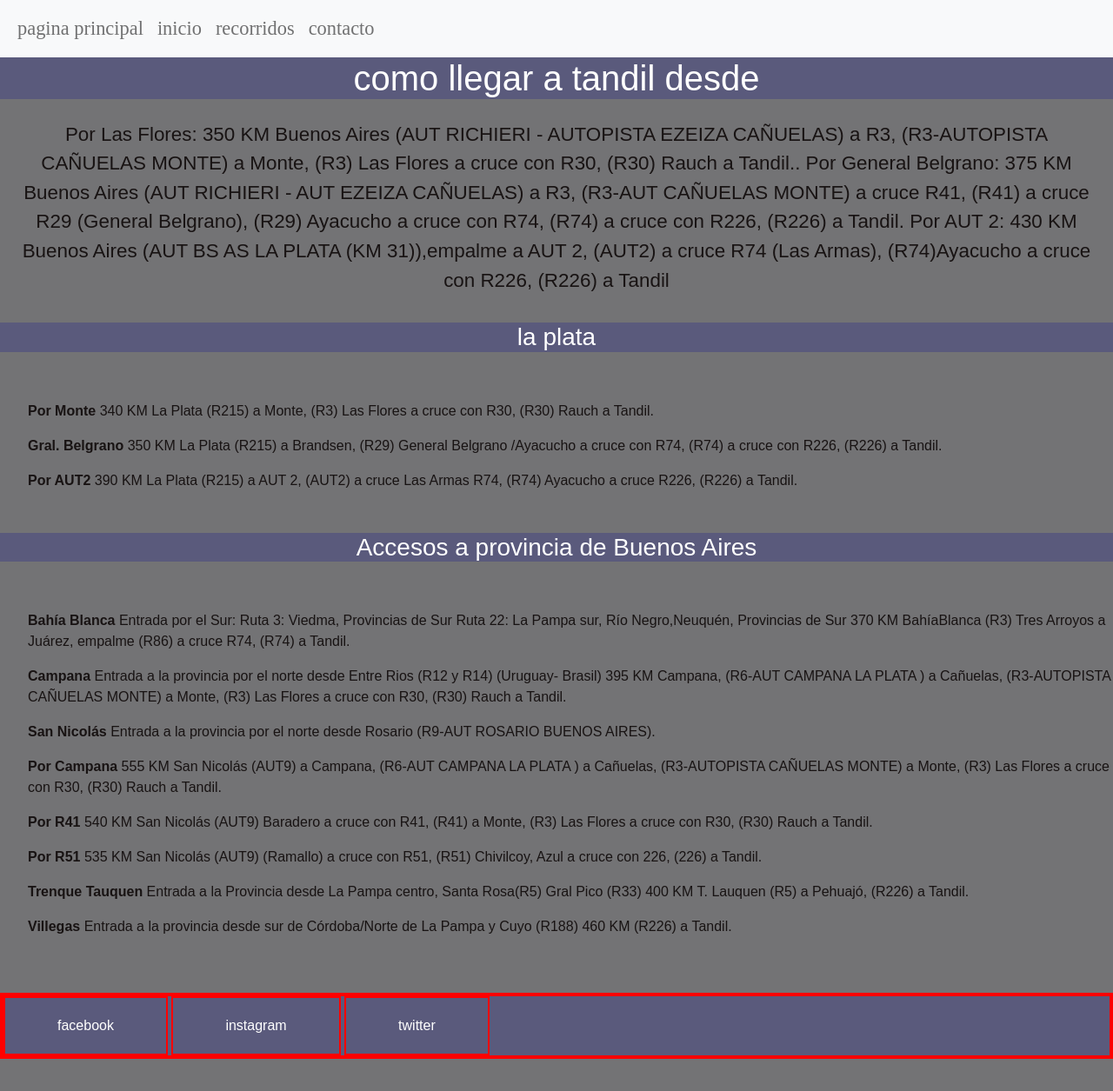
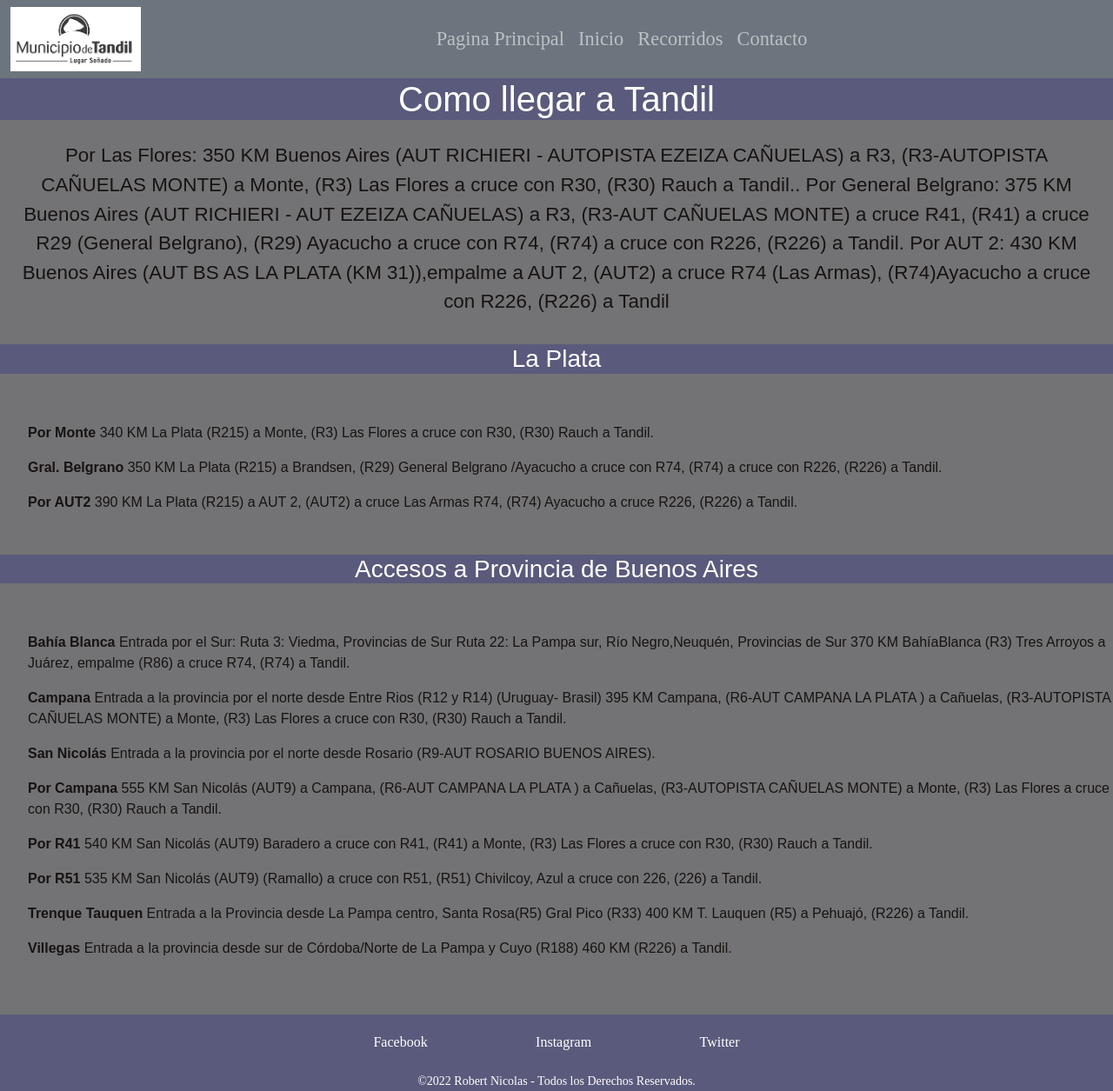
Before and after one commit to Nicolasrobert55/proyecto-final, a website: page paginas/como llegar.html in a window 1280 px wide. Shown: the whole page at 87% size. Before the commit the page ends 1218 px from the top, so only its background shows below. Drawn offline with Linux system fonts and the light colour scheme.

Commit message:
terminado

```diff
--- a/paginas/como llegar.html
+++ b/paginas/como llegar.html
@@ -16,7 +16,7 @@
     <!--ruta css-->
     <link rel="stylesheet" href="../css/pruebacss.css">
     <!--titulo de pagina-->
-    <title>como llegar|ubicacion de tandil</title>
+    <title>Como llegar|Ubicacion de Tandil</title>
 
 
 </head>
@@ -24,26 +24,27 @@
 <body>
     <header>
         <!--barra navegadora-->
-        <nav class="navbar navbar-expand-lg navbar-light bg-light">
+        <nav class="navbar navbar-expand-lg navbar-dark bg-secondary">
             <div class="container-fluid">
+                <a class="titlelog" href="../index.html"><img src="../imagen/logo.png" alt="logo" width="150px"></a>
                 <button class="navbar-toggler" type="button" data-bs-toggle="collapse"
                     data-bs-target="#navbarSupportedContent" aria-controls="navbarSupportedContent"
                     aria-expanded="false" aria-label="Toggle navigation">
                     <span class="navbar-toggler-icon"></span>
                 </button>
                 <div class="collapse navbar-collapse" id="navbarSupportedContent">
-                    <ul class="navbar-nav me-auto mb-2 mb-lg-0">
+                    <ul class="navbar-nav mx-auto">
                         <li class="nav-item">
-                            <a class="nav-link" href="../index.html">pagina principal</a>
+                            <a class="nav-link" href="../index.html">Pagina Principal</a>
                         </li>
                         <li class="nav-item">
-                        <a class="nav-link" href="inicio.html">inicio</a>
+                        <a class="nav-link" href="inicio.html">Inicio</a>
                         </li>
                         <li class="nav-item">
-                            <a class="nav-link" href="recorridos.html">recorridos</a>
+                            <a class="nav-link" href="recorridos.html">Recorridos</a>
                         </li>
                         <li class="nav-item">
-                            <a class="nav-link" href="contacto.html">contacto</a>
+                            <a class="nav-link" href="contacto.html">Contacto</a>
                         </li>
                     </ul>
 
@@ -53,7 +54,7 @@
 
     </header>
     <!--titulo principal-->
-    <h1>como llegar a tandil desde</h1>
+    <h1>Como llegar a Tandil</h1>
     <main>
         <section>
             <!--reseña de como llegar a tandil de distintos puntos-->
@@ -73,7 +74,7 @@
         </section>
 
         <section>
-            <h3>la plata</h3>
+            <h3>La Plata</h3>
             <article>
                 <p>
                 <ul><strong>Por Monte</strong>
@@ -88,7 +89,7 @@
             </article>
         </section>
         <section>
-            <h3>Accesos a provincia de Buenos Aires</h3>
+            <h3>Accesos a Provincia de Buenos Aires</h3>
             <article>
                 <p>
                 <ul> <strong>Bahía Blanca</strong> Entrada por el Sur: Ruta 3: Viedma, Provincias de Sur Ruta 22: La Pampa sur, Río
@@ -115,12 +116,15 @@
     <!--pie de pagina-->
     <footer>
         <ul class="pie">
-            <li><a href="https://es-la.facebook.com/">facebook</a></li>
+            <li><a href="https://es-la.facebook.com/">Facebook</a></li>
 
-            <li><a href="https://www.instagram.com/?hl=es-la">instagram</a></li>
+            <li><a href="https://www.instagram.com/?hl=es-la">Instagram</a></li>
 
-            <li><a href="https://twitter.com/?lang=es">twitter</a></li>
+            <li><a href="https://twitter.com/?lang=es">Twitter</a></li>
         </ul>
+        <div class="derechos">
+            <small>&COPY;2022 Robert Nicolas - Todos los Derechos Reservados.</small>
+        </div>
     </footer>
 <script src="../bootstrap-5.1.3-dist/js/bootstrap.js" ></script>
 </body>
--- a/scss/_footer.scss
+++ b/scss/_footer.scss
@@ -1,5 +1,5 @@
 footer{
-    border:2px,solid red;
+
     background-color:$color-titulos;
 }
 
@@ -7,12 +7,13 @@ footer ul{
             list-style:none ;
             padding: 0%;
             margin: 0%;
-            border:2px,solid red;
+            text-align: center;
+
 }
 
 footer ul li{
-                    display: inline-block;
-                    border:2px,solid red;
+            display: inline-block;
+
 }
 
 footer ul li  a{
@@ -20,10 +21,17 @@ footer ul li  a{
               display: block;
               padding: 20px 60px;
               text-decoration: none;
-
+              font-size:$fuente-normal;
+              font-family:$tipografias-alternativa;
 }
 
 footer ul li a:hover{
                      background-color:$color-titulos;
 
 }
+.derechos{
+    color:white;
+    font-family:$tipografias-alternativa;
+    font-size:$fuente-normal;
+    text-align:center;
+}
--- a/scss/_main.scss
+++ b/scss/_main.scss
@@ -22,6 +22,20 @@ p{
 h4{
     color:white;
 }
+.primerimagen {
+    width: 50%;
+    margin-left:auto;
+    margin-right: auto;
+    display: block;
+    border-style:solid;
+}
+img{
+    transition: all 05s linear;
+}
+img:hover{
+    transform: scale(0.9);
+}
+
 .imagen{
     display:flex;
     justify-content: center;
--- a/scss/_mediaquerys.scss
+++ b/scss/_mediaquerys.scss
@@ -1,4 +1,8 @@
 @media(min-width:320px){
+    .inframe {width: 300px;
+        height: 200px;
+
+    }
     .fotos .contenedor{
         grid-template-columns: repeat(1,100%);
     }
@@ -15,8 +19,10 @@
         grid-template-columns: repeat(3,33.3%);
     }
 }
+
+
 @media (min-width:1024px){
     .fotos .contenedor{
         grid-template-columns: repeat(4,25%);
-    }
+        }
 }
```
Also changed, not shown: index.html (+12 -8 lines), paginas/contacto.html (+14 -8 lines), paginas/inicio.html (+9 -5 lines), paginas/recorridos.html (+9 -5 lines), css/pruebacss.css, imagen/logo.png (added), scss/_body.scss (line endings or trailing spaces).
